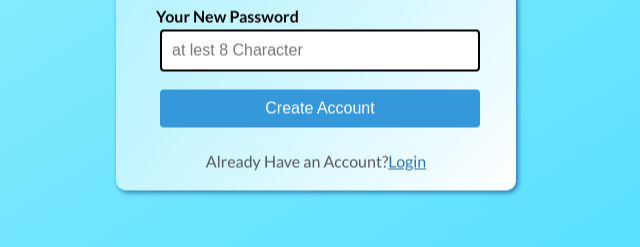
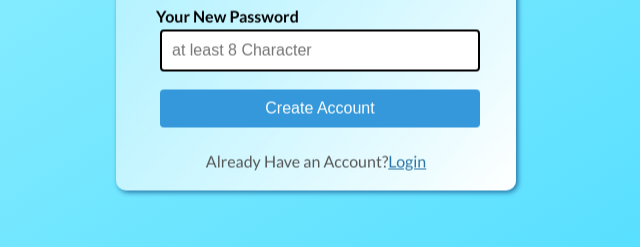
Before and after one commit to chitru0411/Glassmorphic-signup-page, a plain HTML site: page index.html in a window 1280 px wide. Shown: the part 353-600 px from the top of the page, 324-964 px from the left. Drawn offline with Linux system fonts and the light colour scheme.

Commit message:
Update index.html

```diff
--- a/index.html
+++ b/index.html
@@ -31,7 +31,7 @@
                         </p>
                         <p>
                             <label for="pass">Your New Password</label>
-                            <input type="password" name="password" id="pass" placeholder="at lest 8 Character">
+                            <input type="password" name="password" id="pass" placeholder="at least 8 Character">
                         </p>
                         <p>
                             <input type="submit" id="submit" value="Create Account">
```
